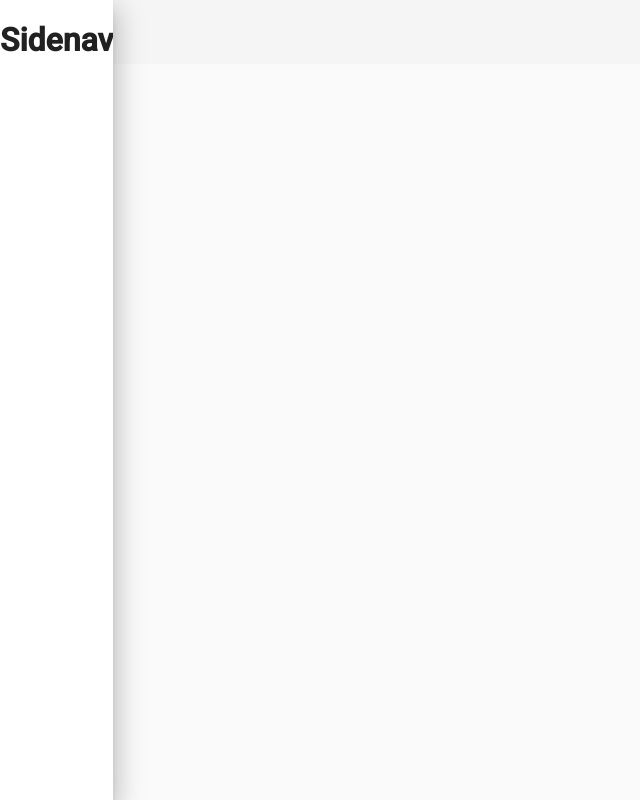
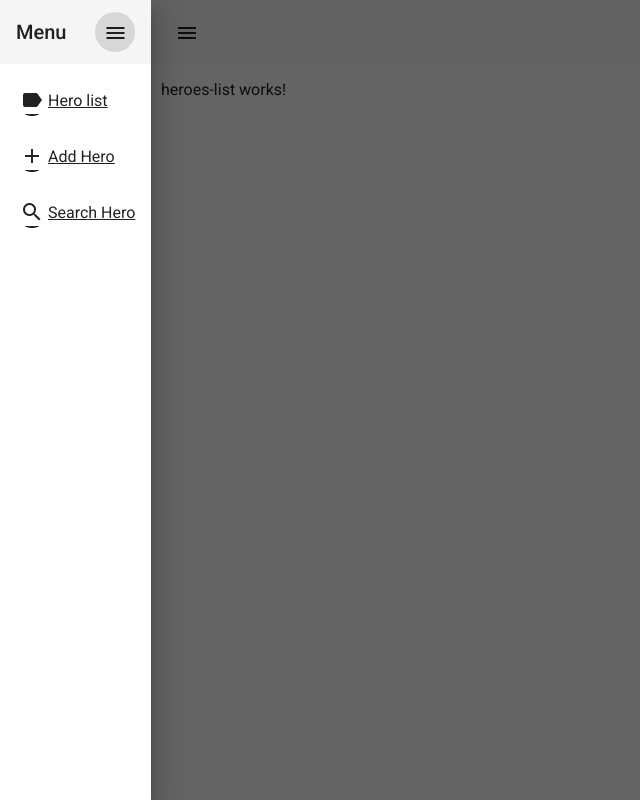
Before and after one commit to EmanuelTejada032/heroes-app, an Angular app: page /heroes/list in a window 1280 px wide. Both pictures are taken after a click on the button "menu". Shown: the whole page, without its empty margins (0-640 px from the left). Built offline with nearby package versions, Linux system fonts and the light colour scheme.

Commit message:
Add sidevar elements

```diff
--- a/src/app/heroes/pages/home/home.component.html
+++ b/src/app/heroes/pages/home/home.component.html
@@ -1,11 +1,40 @@
-<mat-drawer-container fullscreen>
-    <mat-sidenav #sidenav>
-        <h1>Sidenav</h1>
+<mat-sidenav-container fullscreen>
+    <mat-sidenav #sidenav mode="push">
+        <mat-toolbar>
+            <span>Menu</span>
+            <span class="spacer"></span>
+            <button mat-icon-button
+                    (click)="sidenav.toggle()">
+                <mat-icon>menu</mat-icon>
+            </button>
+        </mat-toolbar>
+        <mat-list>
+            <a routerLink="./list" mat-list-item (click)="sidenav.toggle()">
+                <mat-icon mat-list-icon>label</mat-icon>
+                <span>Hero list</span>
+            </a>
+            <a routerLink="./add" mat-list-item (click)="sidenav.toggle()">
+                <mat-icon mat-list-icon>add</mat-icon>
+                <span>Add Hero</span>
+            </a>
+            <a routerLink="./search" mat-list-item (click)="sidenav.toggle()">
+                <mat-icon mat-list-icon>search</mat-icon>
+                <span>Search Hero</span>
+            </a>
+        </mat-list>
     </mat-sidenav>
     <mat-toolbar>
         <button mat-icon-button
                 (click)="sidenav.toggle()">
             <mat-icon>menu</mat-icon>
         </button>
+        <span class="spacer"></span>
+        <button mat-button>
+            Logout
+        </button>
     </mat-toolbar>
-</mat-drawer-container>
+    <div class="container">
+        <router-outlet></router-outlet>
+    </div>
+
+</mat-sidenav-container>
--- a/src/app/heroes/pages/home/home.component.ts
+++ b/src/app/heroes/pages/home/home.component.ts
@@ -3,8 +3,11 @@
 @Component({
   selector: 'app-home',
   templateUrl: './home.component.html',
-  styles: [
-  ]
+  styles: [`
+    .container{
+      margin: 10px
+    }
+  `]
 })
 export class HomeComponent implements OnInit {
 
--- a/src/app/material/material.module.ts
+++ b/src/app/material/material.module.ts
@@ -1,6 +1,7 @@
 import { NgModule } from '@angular/core';
 
 import {MatButtonModule} from '@angular/material/button';
+import {MatListModule} from '@angular/material/list';
 import {MatSidenavModule} from '@angular/material/sidenav';
 import {MatToolbarModule} from '@angular/material/toolbar';
 import {MatIconModule} from '@angular/material/icon';
@@ -13,6 +14,7 @@
   ],
   exports: [
     MatButtonModule,
+    MatListModule,
     MatSidenavModule,
     MatToolbarModule,
     MatIconModule
--- a/src/styles.css
+++ b/src/styles.css
@@ -2,3 +2,7 @@
 
 html, body { height: 100%; }
 body { margin: 0; font-family: Roboto, "Helvetica Neue", sans-serif; }
+
+.spacer{
+    flex: 1 1 0;
+}
```
